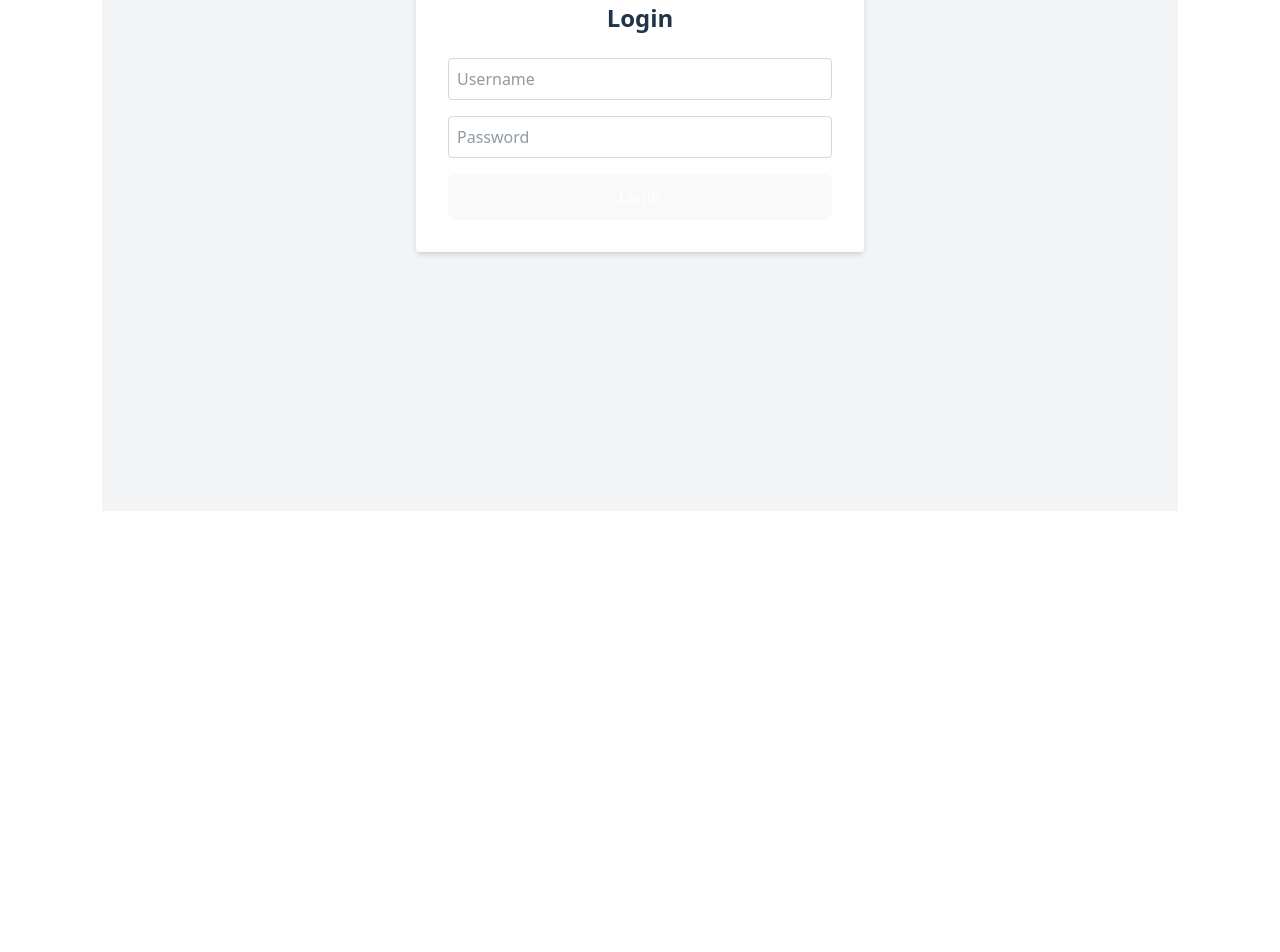
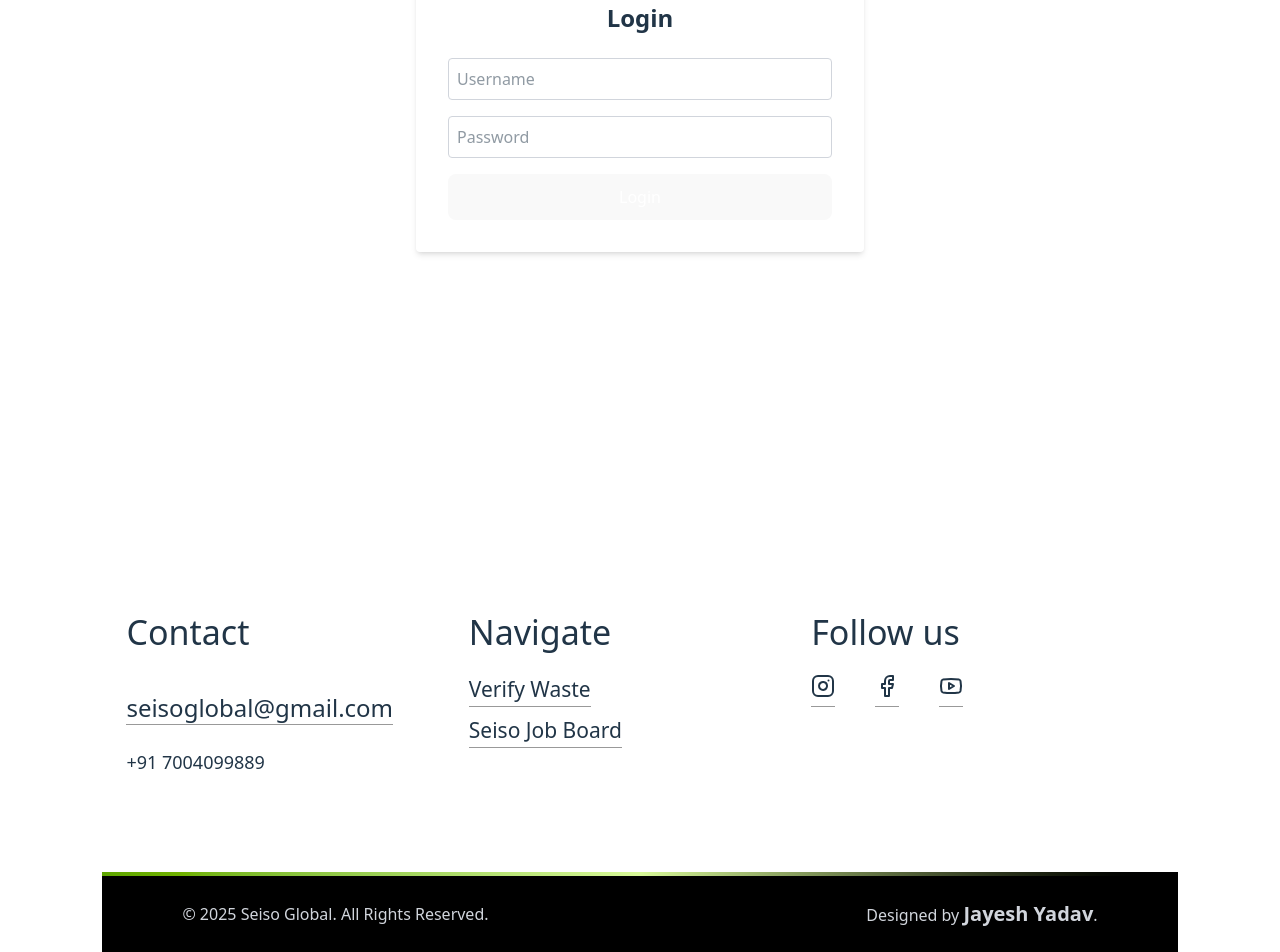
Before and after one commit to jazs69/SEISO_, a React (Vite) app in the folder client/: page /login in a window 1280 px wide. Shown: the part 289-1241 px from the top of the page. Before the commit the page ends 800 px from the top, so only its background shows below. Built offline with nearby package versions, Linux system fonts and the light colour scheme.

Commit message:
updated login.jsx

```diff
--- a/client/src/components/Footer.jsx
+++ b/client/src/components/Footer.jsx
@@ -102,7 +102,7 @@ import { Instagram, Facebook, Youtube } from "lucide-react";
 function Footer() {
   return (
     <footer>
-      <div className="flex flex-col gap-y-12 sm:grid sm:grid-cols-2 items-start h-fit w-full px-6 py-24">
+      <div className="flex flex-col gap-y-12 sm:grid sm:grid-cols-3 items-start h-fit w-full px-6 py-24">
         <div className="flex flex-col gap-y-6">
           <h3 className="text-[34px] pb-2"> Contact </h3>
           <a
--- a/client/src/main.jsx
+++ b/client/src/main.jsx
@@ -5,12 +5,16 @@ import { BrowserRouter } from "react-router-dom"; // Add this import
 import "./index.css";
 import App from "./App.jsx";
 import { UserProvider } from "./context/UserContext";
+import Navbar from "./components/Navbar.jsx";
+import Footer from "./components/Footer.jsx";
 
 createRoot(document.getElementById("root")).render(
   <React.StrictMode>
     <BrowserRouter>
       <UserProvider>
+        <Navbar />
         <App />
+        <Footer />
       </UserProvider>
     </BrowserRouter>
   </React.StrictMode>
--- a/client/src/pages/Home.jsx
+++ b/client/src/pages/Home.jsx
@@ -7,7 +7,7 @@ import Footer from "../components/Footer";
 function Home() {
   return (
     <div>
-      <Navbar />
+      {/* <Navbar /> */}
       <main className="relative w-full h-full">
         <div className="">
           <div className="w-full h-[100svh] min-h-[735px] max-h-[1000px] bg-midnight pt-[150px] sm:pt-[200px] text-white antialiased">
@@ -220,7 +220,7 @@ function Home() {
           </div>
         </footer>
       </div> */}
-      <Footer />
+      {/* <Footer /> */}
     </div>
   );
 }
--- a/client/src/pages/Login.jsx
+++ b/client/src/pages/Login.jsx
@@ -39,10 +39,10 @@ const Login = () => {
   };
 
   return (
-    <div className="min-h-screen flex items-center justify-center bg-gray-100">
+    <div className="min-h-screen flex items-center justify-center">
       <form
         onSubmit={handleSubmit}
-        className="bg-white p-8 rounded shadow-md w-full max-w-md"
+        className="p-8 rounded shadow-md w-full max-w-md"
       >
         <h2 className="text-2xl font-bold mb-6 text-center">Login</h2>
         {error && <p className="text-red-500 text-sm mb-4">{error}</p>}
```
